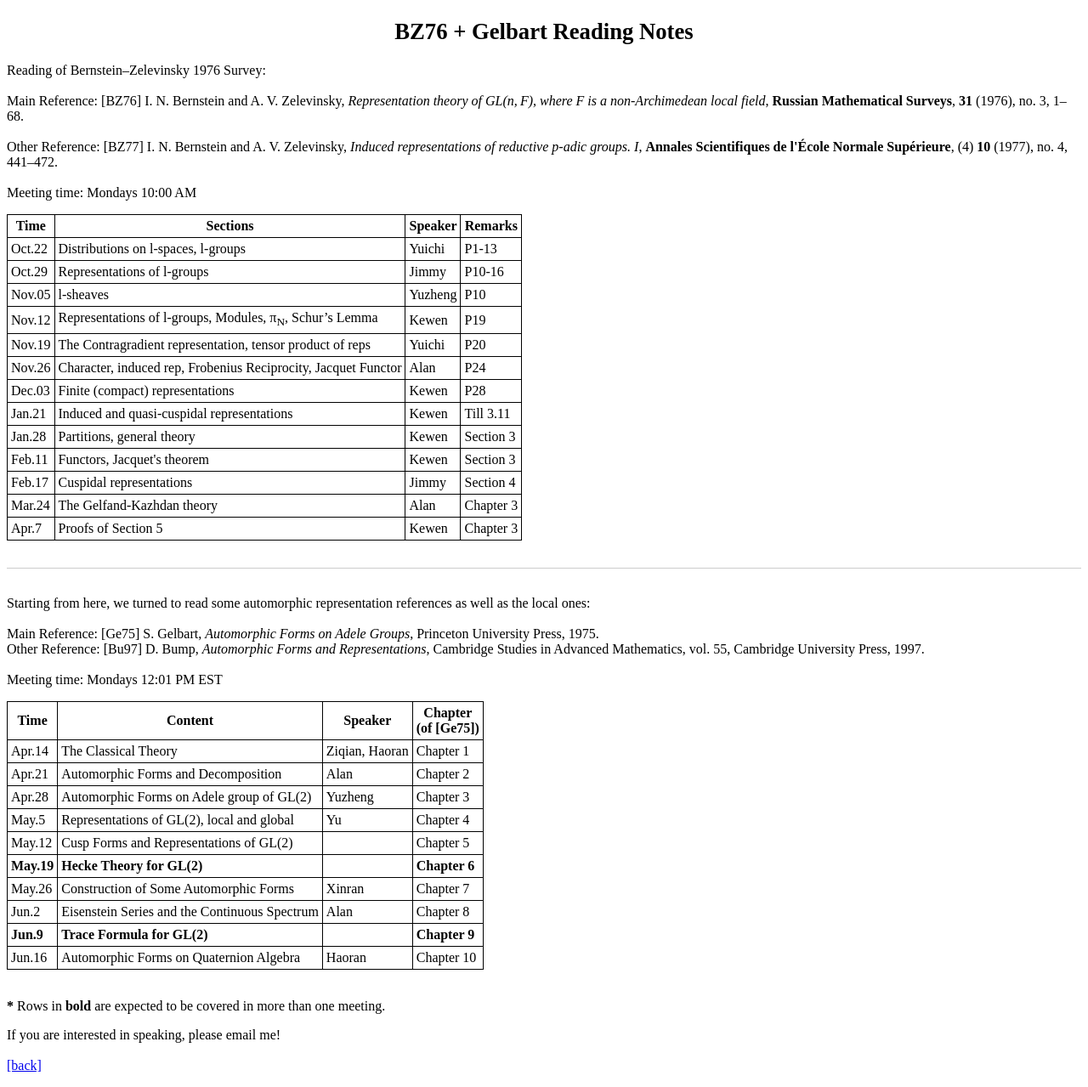
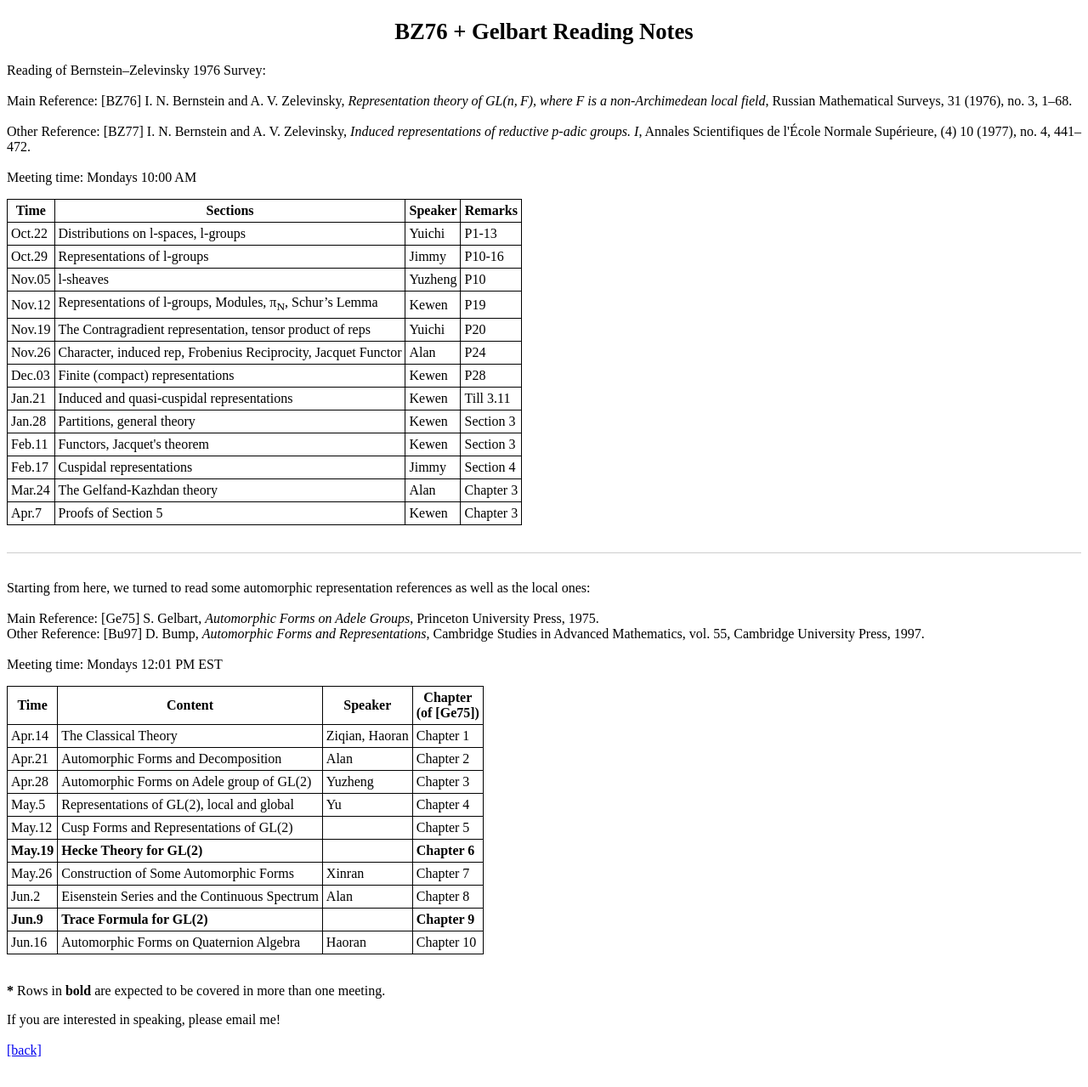
Before and after one commit to axhou/axhou.github.io, a Jekyll site: the page bzf2024.html, which Jekyll copies as it is, in a window 1280 px wide. Shown: the whole page at 85% size. Built offline with Jekyll 4.4.1, drawn with Linux system fonts in a browser that asks for light colours.

```diff
--- a/bzf2024.html
+++ b/bzf2024.html
@@ -48,12 +48,12 @@
 
     Main Reference: [BZ76] I. N. Bernstein and A. V. Zelevinsky,
     <i>Representation theory of GL(n, F), where F is a non-Archimedean local field</i>,
-    <b>Russian Mathematical Surveys</b>, <b>31</b> (1976), no. 3, 1–68.<br/><br/>
+    Russian Mathematical Surveys, 31 (1976), no. 3, 1–68.<br/><br/>
 
     Other Reference: [BZ77] I. N. Bernstein and A. V. Zelevinsky,
     <i>Induced representations of reductive p-adic groups. I</i>,
-    <b>Annales Scientifiques de l'École Normale Supérieure</b>,
-    (4) <b>10</b> (1977), no. 4, 441–472.<br/><br/>
+    Annales Scientifiques de l'École Normale Supérieure,
+    (4) 10 (1977), no. 4, 441–472.<br/><br/>
 
     Meeting time: Mondays 10:00 AM
   </p>
```
Also changed, not shown: other parts of bzf2024.html (+1 -1 lines).
